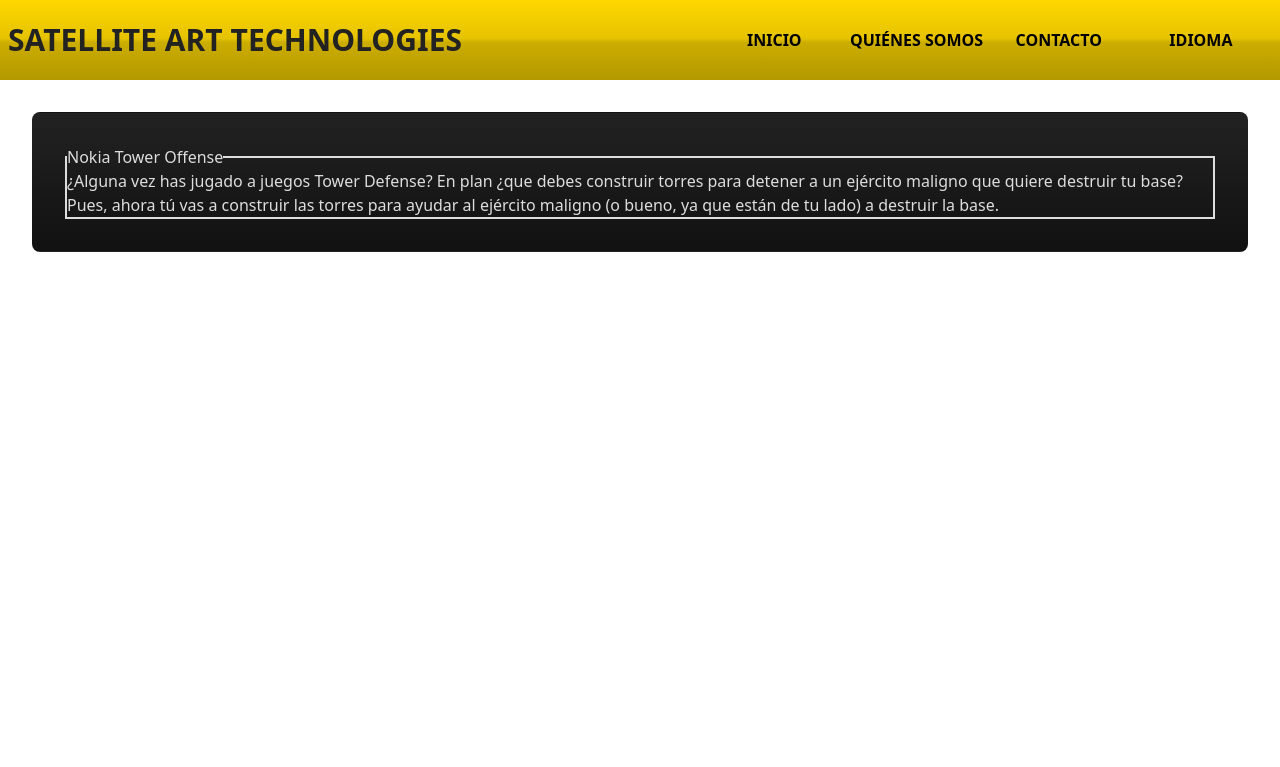
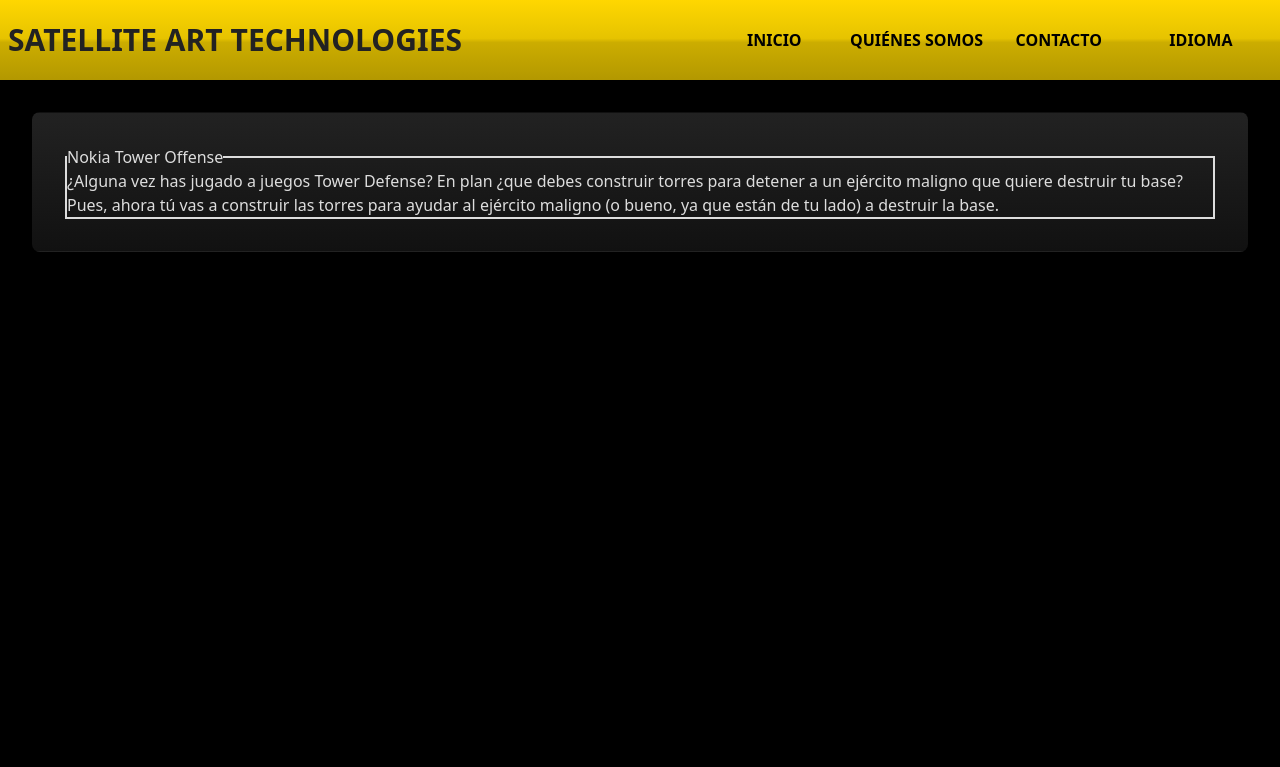
Before and after one commit to Libertifer/satart.tech, a PHP site: page / in a window 1280 px wide. Shown: the top 767 px of the page. Run offline with PHP 8.4, Linux system fonts and the light colour scheme; some libraries are stand-ins or nearby versions.

Commit message:
Update style.css

```diff
--- a/css/style.css
+++ b/css/style.css
@@ -18,7 +18,7 @@ html {
 }
 
 body {
-  background-image: black;
+  background-color: black;
 }
 
 header {
```
